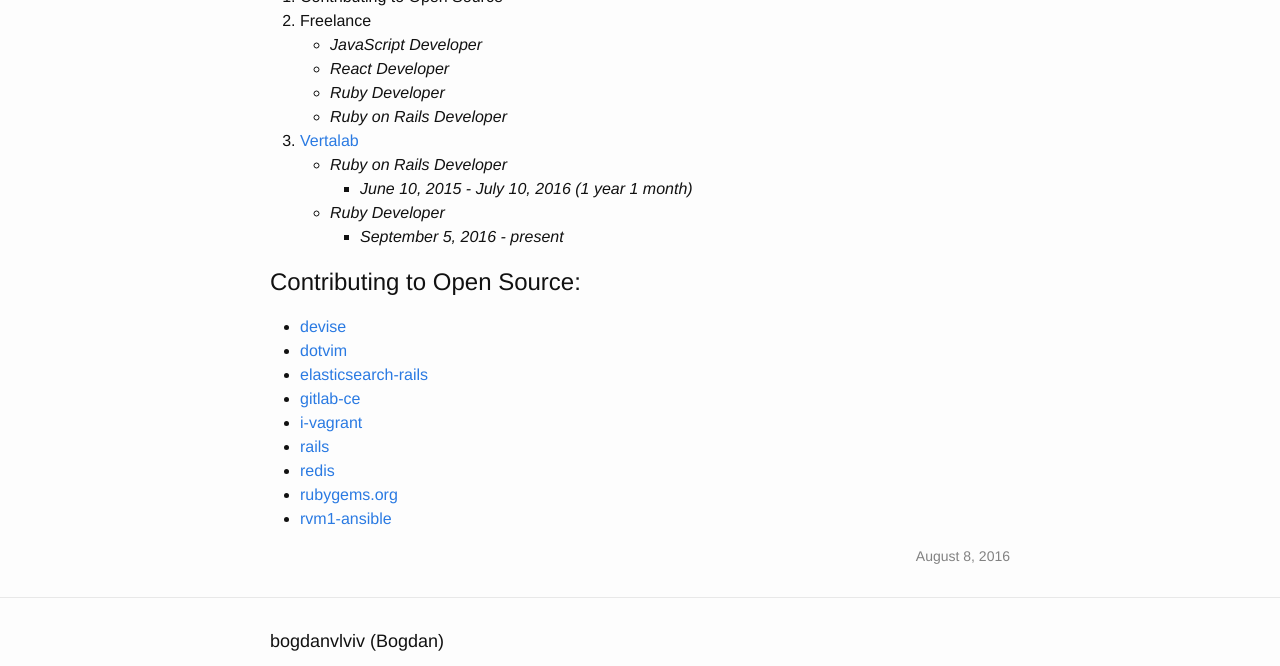
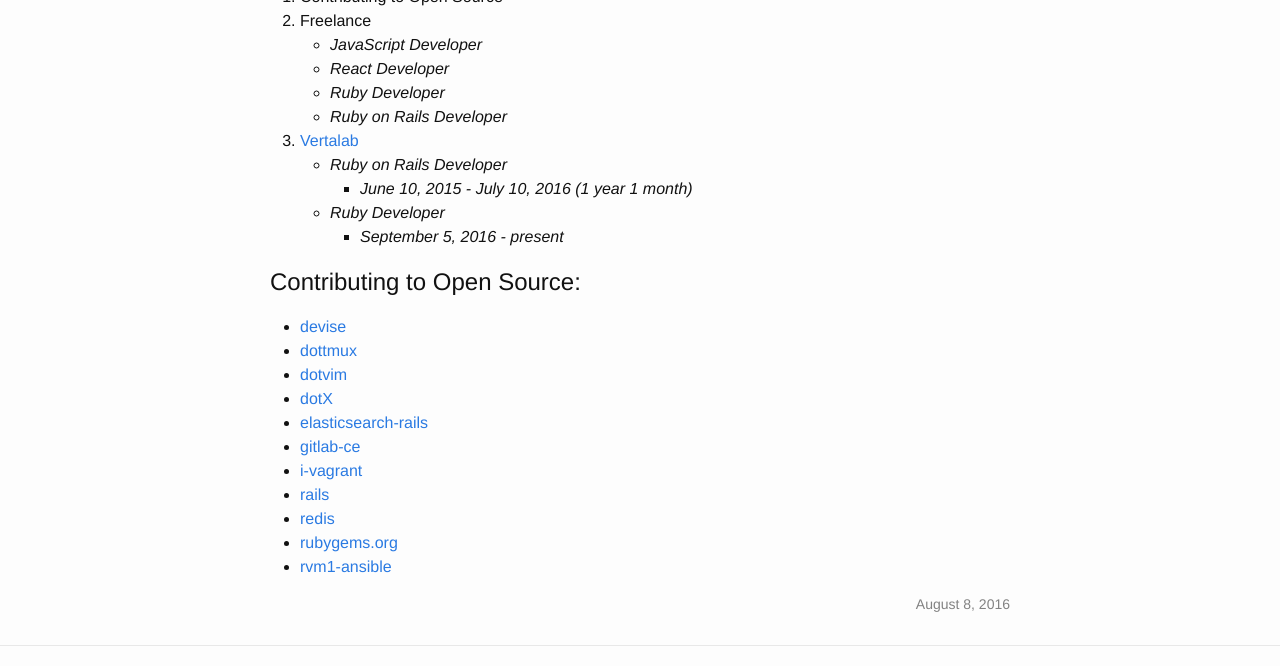
Before and after one commit to crowdpro3/bogdanvlviv.github.io, a Jekyll site: the page built from resume.html, in a window 1280 px wide and 900 px high, scrolled down 2099 px, cut to the strip 0-666 px from the top of the window. Built offline with Jekyll 4.4.1, drawn with Linux system fonts in a browser that asks for light colours.

Commit message:
Add dottmux, dotX to open source list

```diff
--- a/resume.html
+++ b/resume.html
@@ -174,7 +174,9 @@
   <h2 class="title">Contributing to Open Source:</h2>
   <ul class="open-source-details">
     <li><a href="https://github.com/plataformatec/devise/commits/master?author=bogdanvlviv" target="_blank">devise</a></li>
+    <li><a href="https://github.com/bogdanvlviv/dottmux" target="_blank">dottmux</a></li>
     <li><a href="https://github.com/bogdanvlviv/dotvim" target="_blank">dotvim</a></li>
+    <li><a href="https://github.com/bogdanvlviv/dotX" target="_blank">dotX</a></li>
     <li><a href="https://github.com/elastic/elasticsearch-rails/commits/master?author=bogdanvlviv" target="_blank">elasticsearch-rails</a></li>
     <li><a href="https://github.com/gitlabhq/gitlabhq/commits/master?author=bogdanvlviv" target="_blank">gitlab-ce</a></li>
     <li><a href="https://github.com/bogdanvlviv/i-vagrant" target="_blank">i-vagrant</a></li>
```
